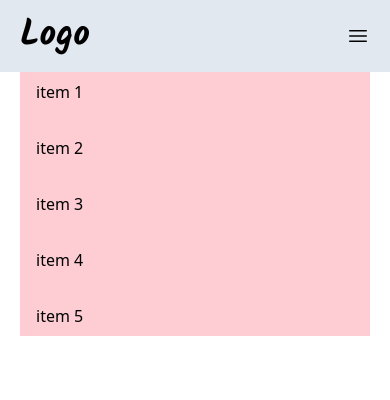
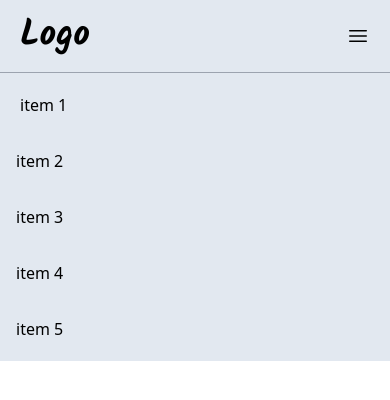
Before and after one commit to m-rokon/art-of-tailwindcss, a website: page projects/Navbar/navbar.html in a window 390 px wide. Both pictures are taken after a click on the button 358 px from the left and 36 px from the top of the page. Drawn offline with Linux system fonts and the light colour scheme; a web font is replaced by a local one.

Commit message:
class 7 - navbar project fix

```diff
--- a/projects/Navbar/navbar.html
+++ b/projects/Navbar/navbar.html
@@ -7,14 +7,12 @@
         <title>Navbar</title>
     </head>
     <body>
-        <nav class="w-full bg-slate-200 px-5 py-4">
-            <div class="container relative mx-auto">
+        <nav class="w-full bg-slate-200">
+            <div class="container relative mx-auto px-5 py-4">
                 <div class="flex items-center justify-between">
                     <h2 class="font-kalam font-bold text-4xl">Logo</h2>
-                    <div
-                        id="nav-menu"
-                        class="absolute hidden md:block bg-rose-200 w-full top-14 left-0 md:relative md:bg-transparent md:top-auto md:left-auto"
-                    >
+                    <!-- desktop menu -->
+                    <div id="desktop-menu" class="hidden md:block">
                         <div
                             class="flex flex-col md:flex-row md:items-end gap-4"
                         >
@@ -55,7 +53,6 @@
                             </div>
                         </div>
                     </div>
-
                     <!-- mobile menu button -->
                     <button class="md:hidden" id="nav-btn">
                         <svg
@@ -75,6 +72,49 @@
                     </button>
                 </div>
             </div>
+            <!-- mobile menu -->
+            <div
+                id="mobile-menu"
+                class="border-t border-t-gray-400 hidden md:hidden"
+            >
+                <div class="flex flex-col md:flex-row md:items-end gap-4 py-3">
+                    <div>
+                        <a
+                            class="w-full inline-block px-5 py-2 hover:bg-slate-100"
+                            href="#"
+                            >item 1</a
+                        >
+                    </div>
+                    <div>
+                        <a
+                            class="w-full inline-block px-4 py-2 hover:bg-slate-100"
+                            href="#"
+                            >item 2</a
+                        >
+                    </div>
+                    <div>
+                        <a
+                            class="w-full inline-block px-4 py-2 hover:bg-slate-100"
+                            href="#"
+                            >item 3</a
+                        >
+                    </div>
+                    <div>
+                        <a
+                            class="w-full inline-block px-4 py-2 hover:bg-slate-100"
+                            href="#"
+                            >item 4</a
+                        >
+                    </div>
+                    <div>
+                        <a
+                            class="w-full inline-block px-4 py-2 hover:bg-slate-100"
+                            href="#"
+                            >item 5</a
+                        >
+                    </div>
+                </div>
+            </div>
         </nav>
         <script src="./navbar.js"></script>
     </body>
--- a/projects/Navbar/navbar.js
+++ b/projects/Navbar/navbar.js
@@ -1,5 +1,5 @@
 const nav_btn = document.getElementById("nav-btn");
-const nav_menu = document.getElementById("nav-menu");
+const nav_menu = document.getElementById("mobile-menu");
 
 nav_btn.addEventListener("click", ()=> {
     nav_menu.classList.toggle("hidden")
```
Also changed, not shown: src/style.css.
